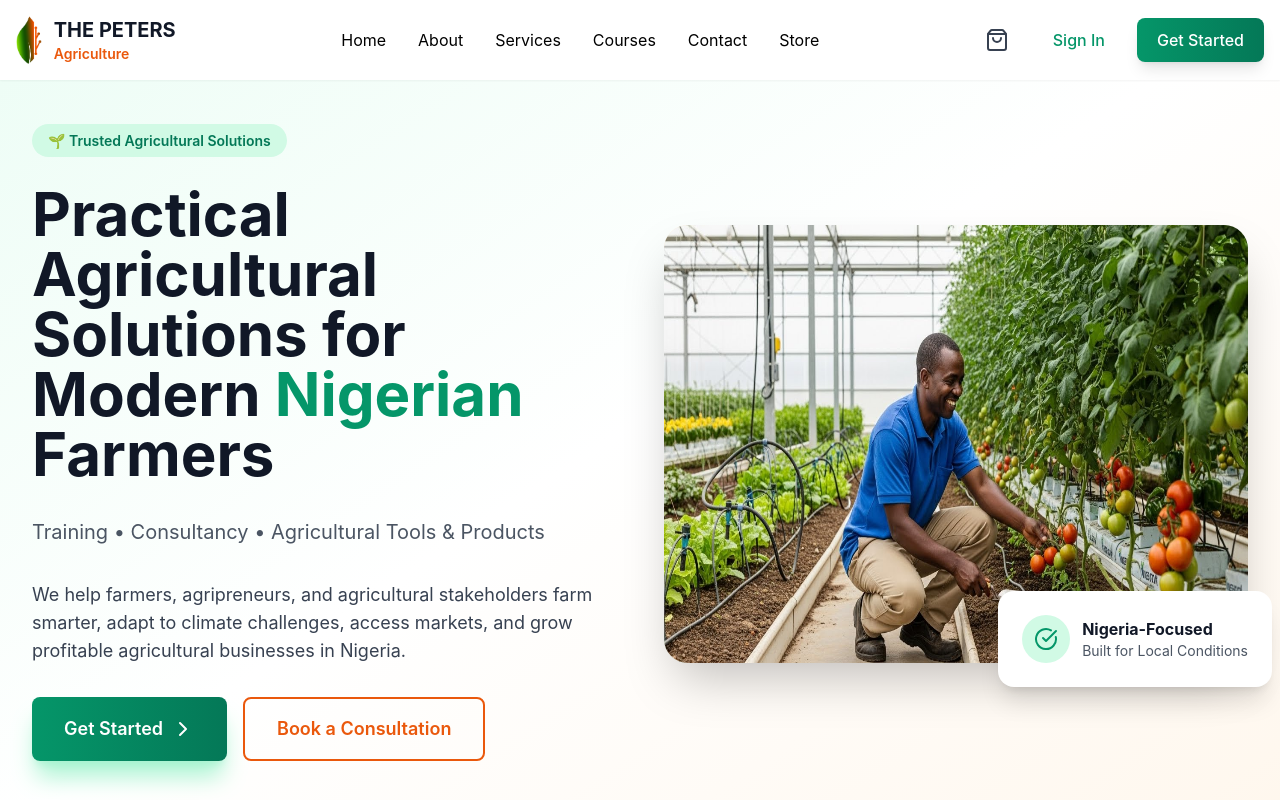
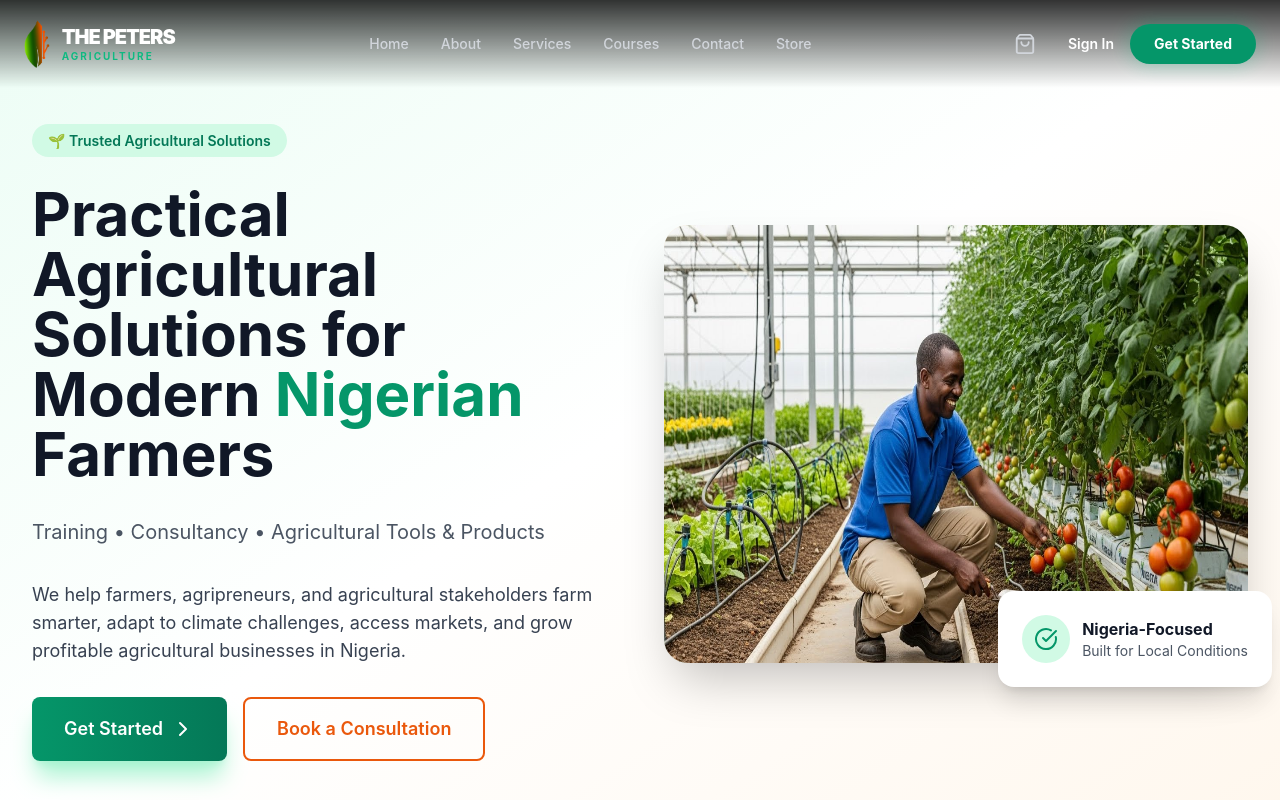
Before and after one commit to codebro01/The-peters, a React (Create React App) app in the folder client/: page / in a window 1280 px wide. Shown: the top 800 px of the page. Built offline with nearby package versions, Linux system fonts and the light colour scheme.

Commit message:
fixed mobile navbar scattered display

```diff
--- a/client/src/components/common/Navbar.tsx
+++ b/client/src/components/common/Navbar.tsx
@@ -1,19 +1,32 @@
-import { useState } from "react";
+import { useState, useEffect } from "react";
 import { Menu, X, UserCircle, ShoppingBag } from "lucide-react";
-import { Link, useNavigate } from "react-router-dom";
+import { Link, useNavigate, useLocation } from "react-router-dom";
 import logo from "../../assets/images/THE PETERS LOGO.png";
 import { useAuth } from "../../hooks/useAuth";
 import { useCart } from "../../contexts/CartContext";
 
 export default function Navbar() {
   const [mobileMenuOpen, setMobileMenuOpen] = useState(false);
+  const [scrolled, setScrolled] = useState(false);
   const { isAuthenticated, user, logout } = useAuth();
   const { getCartCount } = useCart();
   const navigate = useNavigate();
+  const location = useLocation();
 
   const cartCount = getCartCount();
 
-  console.log(user, isAuthenticated)
+  useEffect(() => {
+    const handleScroll = () => {
+      setScrolled(window.scrollY > 20);
+    };
+    window.addEventListener("scroll", handleScroll);
+    return () => window.removeEventListener("scroll", handleScroll);
+  }, []);
+
+  // Close mobile menu on route change
+  useEffect(() => {
+    setMobileMenuOpen(false);
+  }, [location]);
 
   const userName = user?.firstName ? `${user.firstName} ${user.lastName || ''}`.trim() : "User";
 
@@ -22,159 +35,221 @@ export default function Navbar() {
     navigate("/");
   };
 
-
   return (
-    <nav className="fixed w-full z-50 bg-white shadow-sm">
-      <div className="max-w-7xl mx-auto px-4">
-        <div className="flex justify-between items-center h-20">
+    <>
+      <nav
+        className={`fixed w-full z-50 transition-all duration-500 ease-in-out ${
+          scrolled
+            ? "bg-black/90 backdrop-blur-md py-3 shadow-2xl border-b border-white/10"
+            : "bg-gradient-to-b from-black/80 to-transparent py-5"
+        }`}
+      >
+        <div className="max-w-7xl mx-auto px-6">
+          <div className="flex justify-between items-center">
             {/* LOGO */}
-          <Link to="/" className="flex items-center space-x-3">
-            <img src={logo} alt="The Peters Agriculture" className="h-12" />
-            <div>
-              <div className="text-xl font-bold text-gray-900">THE PETERS</div>
-              <div className="text-sm text-orange-600 font-semibold">
+            <Link to="/" className="flex items-center space-x-3 group outline-none">
+              <div className="relative">
+                <img src={logo} alt="The Peters" className="h-10 md:h-12 transform group-hover:scale-105 transition-transform duration-300" />
+                <div className="absolute inset-0 bg-emerald-500/20 blur-xl opacity-0 group-hover:opacity-100 transition-opacity"></div>
+              </div>
+              <div className="hidden sm:block">
+                <div className="text-xl font-black text-white tracking-tighter leading-none">THE PETERS</div>
+                <div className="text-[10px] text-emerald-500 font-bold uppercase tracking-[0.2em] leading-none mt-1">
                   Agriculture
                 </div>
               </div>
             </Link>
 
             {/* DESKTOP LINKS */}
-          <div className="hidden lg:flex space-x-8">
-            <Link to="/" className="nav-link">
-              Home
+            <div className="hidden lg:flex items-center space-x-8">
+              {[
+                { name: "Home", path: "/" },
+                { name: "About", path: "/#about", isHash: true },
+                { name: "Services", path: "/#services", isHash: true },
+                { name: "Courses", path: "/courses" },
+                { name: "Contact", path: "/#contact", isHash: true },
+                { name: "Store", path: "/store" }
+              ].map((item) => (
+                item.isHash ? (
+                   <a
+                    key={item.name}
+                    href={item.path}
+                    className="relative text-sm font-medium text-gray-300 hover:text-white transition-colors duration-300 group"
+                  >
+                    {item.name}
+                    <span className="absolute -bottom-1 left-0 w-0 h-0.5 bg-emerald-500 transition-all duration-300 group-hover:w-full"></span>
+                  </a>
+                ) : (
+                  <Link
+                    key={item.name}
+                    to={item.path}
+                    className="relative text-sm font-medium text-gray-300 hover:text-white transition-colors duration-300 group"
+                  >
+                    {item.name}
+                    <span className="absolute -bottom-1 left-0 w-0 h-0.5 bg-emerald-500 transition-all duration-300 group-hover:w-full"></span>
                   </Link>
-            <a href="/#about" className="nav-link">
-              About
-            </a>
-            <a href="/#services" className="nav-link">
-              Services
-            </a>
-            <Link to="/courses" className="nav-link">
-              Courses
-            </Link>
-            <a href="/#contact" className="nav-link">
-              Contact
-            </a>
-            <Link to="/store" className="nav-link flex items-center gap-1">
-              Store
-            </Link>
+                )
+              ))}
             </div>
 
-          {/* CART & AUTH ACTIONS (DESKTOP) */}
-          <div className="hidden lg:flex items-center space-x-6">
-            <Link to="/checkout" className="relative text-gray-700 hover:text-emerald-600 transition">
-              <ShoppingBag size={24} />
+            {/* ACTIONS */}
+            <div className="flex items-center space-x-4 md:space-x-6">
+              <Link to="/checkout" className="relative p-2 text-gray-300 hover:text-white transition-all hover:scale-110">
+                <ShoppingBag size={22} />
                 {cartCount > 0 && (
-                <span className="absolute -top-2 -right-2 bg-emerald-600 text-white text-[10px] font-bold h-5 w-5 rounded-full flex items-center justify-center">
+                  <span className="absolute top-1 right-1 bg-emerald-600 text-white text-[10px] font-black h-4 w-4 rounded-full flex items-center justify-center animate-pulse">
                     {cartCount}
                   </span>
                 )}
               </Link>
 
-            <div className="flex items-center space-x-3">
+              <div className="hidden lg:flex items-center space-x-4">
                 {!isAuthenticated ? (
                   <>
                     <Link
                       to="/login"
-                  className="px-5 py-2.5 text-emerald-600 hover:bg-emerald-50 rounded-lg font-medium"
+                      className="text-sm font-semibold text-white hover:text-emerald-400 transition"
                     >
                       Sign In
                     </Link>
                     <Link
                       to="/register"
-                  className="px-5 py-2.5 bg-gradient-to-r from-emerald-600 to-emerald-700 text-white rounded-lg font-medium shadow-lg"
+                      className="px-6 py-2.5 bg-emerald-600 hover:bg-emerald-500 text-white text-sm font-bold rounded-full transition-all duration-300 shadow-[0_0_20px_rgba(16,185,129,0.3)] hover:shadow-[0_0_25px_rgba(16,185,129,0.5)] transform hover:-translate-y-0.5"
                     >
                       Get Started
                     </Link>
                   </>
                 ) : (
-              <>
-                <div className="flex items-center gap-2 cursor-pointer">
-                  <UserCircle size={32} className="text-emerald-700" />
-                  <span className="font-medium">{userName}</span>
+                  <div className="flex items-center space-x-4">
+                    <div className="flex items-center gap-2 group cursor-pointer" onClick={() => navigate('/dashboard')}>
+                      <div className="w-9 h-9 rounded-full bg-emerald-600 flex items-center justify-center text-white font-bold text-sm ring-2 ring-emerald-500/20 group-hover:ring-emerald-500/50 transition-all">
+                        {userName[0]}
+                      </div>
+                      <span className="text-sm font-medium text-gray-200 group-hover:text-white transition">{userName}</span>
                     </div>
                     <button
                       onClick={handleLogout}
-                  className="px-5 py-2.5 bg-red-50 text-red-600 rounded-lg font-medium hover:bg-red-100"
+                      className="p-2 text-gray-400 hover:text-red-400 transition transform hover:rotate-90 duration-300"
+                      title="Logout"
                     >
-                  Logout
+                      <X size={20} />
                     </button>
-              </>
+                  </div>
                 )}
               </div>
-        </div>
 
-        {/* MOBILE ACTIONS */}
-          <div className="flex lg:hidden items-center space-x-4">
-            <Link to="/checkout" className="relative text-gray-700">
-              <ShoppingBag size={24} />
-              {cartCount > 0 && (
-                <span className="absolute -top-2 -right-2 bg-emerald-600 text-white text-[10px] font-bold h-4 w-4 rounded-full flex items-center justify-center">
-                  {cartCount}
-                </span>
-              )}
-            </Link>
+              {/* MOBILE MENU TOGGLE */}
               <button
-              onClick={() => setMobileMenuOpen(!mobileMenuOpen)}
+                className="lg:hidden p-2 text-white hover:bg-white/10 rounded-full transition-colors"
+                onClick={() => setMobileMenuOpen(true)}
               >
-              {mobileMenuOpen ? <X size={28} /> : <Menu size={28} />}
+                <Menu size={28} />
               </button>
             </div>
           </div>
         </div>
+      </nav>
 
-      {/* MOBILE MENU */}
-      {mobileMenuOpen && (
-        <div className="lg:hidden bg-white border-t shadow-xl">
-          <div className="px-4 py-4 space-y-3">
-            <Link to="/" className="mobile-link">
-              Home
+      {/* MOBILE DRAWER OVERLAY */}
+      <div
+        className={`fixed inset-0 z-[60] bg-black/60 backdrop-blur-sm transition-opacity duration-500 lg:hidden ${
+          mobileMenuOpen ? "opacity-100" : "opacity-0 pointer-events-none"
+        }`}
+        onClick={() => setMobileMenuOpen(false)}
+      />
+
+      {/* MOBILE DRAWER */}
+      <div
+        className={`fixed top-0 right-0 bottom-0 z-[70] w-[85%] max-w-[320px] bg-black border-l border-white/10 shadow-2xl transition-transform duration-500 ease-out lg:hidden ${
+          mobileMenuOpen ? "translate-x-0" : "translate-x-full"
+        }`}
+      >
+        <div className="flex flex-col h-full p-8 pt-6">
+          <div className="flex justify-between items-center mb-10">
+            <img src={logo} alt="Logo" className="h-10" />
+            <button
+              onClick={() => setMobileMenuOpen(false)}
+              className="p-2 text-white hover:bg-white/10 rounded-full transition-colors"
+            >
+              <X size={28} />
+            </button>
+          </div>
+
+          <nav className="flex flex-col space-y-4">
+            {[
+              { name: "Home", path: "/" },
+              { name: "About", path: "/#about", isHash: true },
+              { name: "Services", path: "/#services", isHash: true },
+              { name: "Courses", path: "/courses" },
+              { name: "Contact", path: "/#contact", isHash: true },
+              { name: "Store", path: "/store" }
+            ].map((item, idx) => (
+              item.isHash ? (
+                <a
+                  key={item.name}
+                  href={item.path}
+                  className={`text-2xl font-black tracking-tight transition-all duration-500 ${
+                    mobileMenuOpen ? "translate-x-0 opacity-100" : "translate-x-10 opacity-0"
+                  }`}
+                  style={{ transitionDelay: `${idx * 75}ms` }}
+                  onClick={() => setMobileMenuOpen(false)}
+                >
+                  <span className="text-gray-400 hover:text-white transition-colors">{item.name}</span>
+                </a>
+              ) : (
+                <Link
+                  key={item.name}
+                  to={item.path}
+                  className={`text-2xl font-black tracking-tight transition-all duration-500 ${
+                    mobileMenuOpen ? "translate-x-0 opacity-100" : "translate-x-10 opacity-0"
+                  }`}
+                  style={{ transitionDelay: `${idx * 75}ms` }}
+                  onClick={() => setMobileMenuOpen(false)}
+                >
+                  <span className="text-gray-400 hover:text-white transition-colors">{item.name}</span>
                 </Link>
-            <a href="/#about" className="mobile-link">
-              About
-            </a>
-            <a href="/#services" className="mobile-link">
-              Services
-            </a>
-            <Link to="/courses" className="mobile-link">
-              Courses
-            </Link>
-            <a href="/#contact" className="mobile-link">
-              Contact
-            </a>
+              )
+            ))}
+          </nav>
 
+          <div className="mt-auto pt-8 border-t border-white/10">
             {!isAuthenticated ? (
-              <>
+              <div className="space-y-4">
                 <Link
                   to="/login"
-                  className="block text-center w-full px-4 py-3 text-emerald-600 border-2 border-emerald-600 rounded-lg font-medium"
+                  className="block text-center w-full py-4 text-white font-bold text-lg border border-white/20 rounded-2xl active:bg-white/10 transition"
                 >
                   Sign In
                 </Link>
                 <Link
                   to="/register"
-                  className="block text-center w-full px-4 py-3 bg-emerald-600 text-white rounded-lg font-medium"
+                  className="block text-center w-full py-4 bg-emerald-600 text-white font-bold text-lg rounded-2xl active:bg-emerald-700 transition shadow-[0_0_20px_rgba(16,185,129,0.2)]"
                 >
                   Get Started
                 </Link>
-              </>
+              </div>
             ) : (
-              <>
-                <div className="flex items-center gap-2 py-2">
-                  <UserCircle size={28} />
-                  <span>{userName}</span>
+              <div className="space-y-4">
+                <div className="flex items-center gap-4 p-4 bg-white/5 rounded-2xl" onClick={() => navigate('/dashboard')}>
+                  <div className="w-12 h-12 rounded-full bg-emerald-600 flex items-center justify-center text-white font-bold text-xl ring-2 ring-emerald-500/20">
+                    {userName[0]}
+                  </div>
+                  <div>
+                    <div className="text-white font-bold leading-none mb-1">{userName}</div>
+                    <div className="text-gray-500 text-xs truncate max-w-[150px]">{user?.email}</div>
+                  </div>
                 </div>
                 <button
                   onClick={handleLogout}
-                  className="w-full px-4 py-3 bg-red-100 text-red-600 rounded-lg font-medium"
+                  className="w-full py-4 bg-red-500/10 text-red-500 font-bold rounded-2xl active:bg-red-500/20 transition"
                 >
                   Logout
                 </button>
-              </>
+              </div>
             )}
           </div>
         </div>
-      )}
-    </nav>
+      </div>
+    </>
   );
 }
```
Lines whose indentation alone changed are shown as unchanged.
